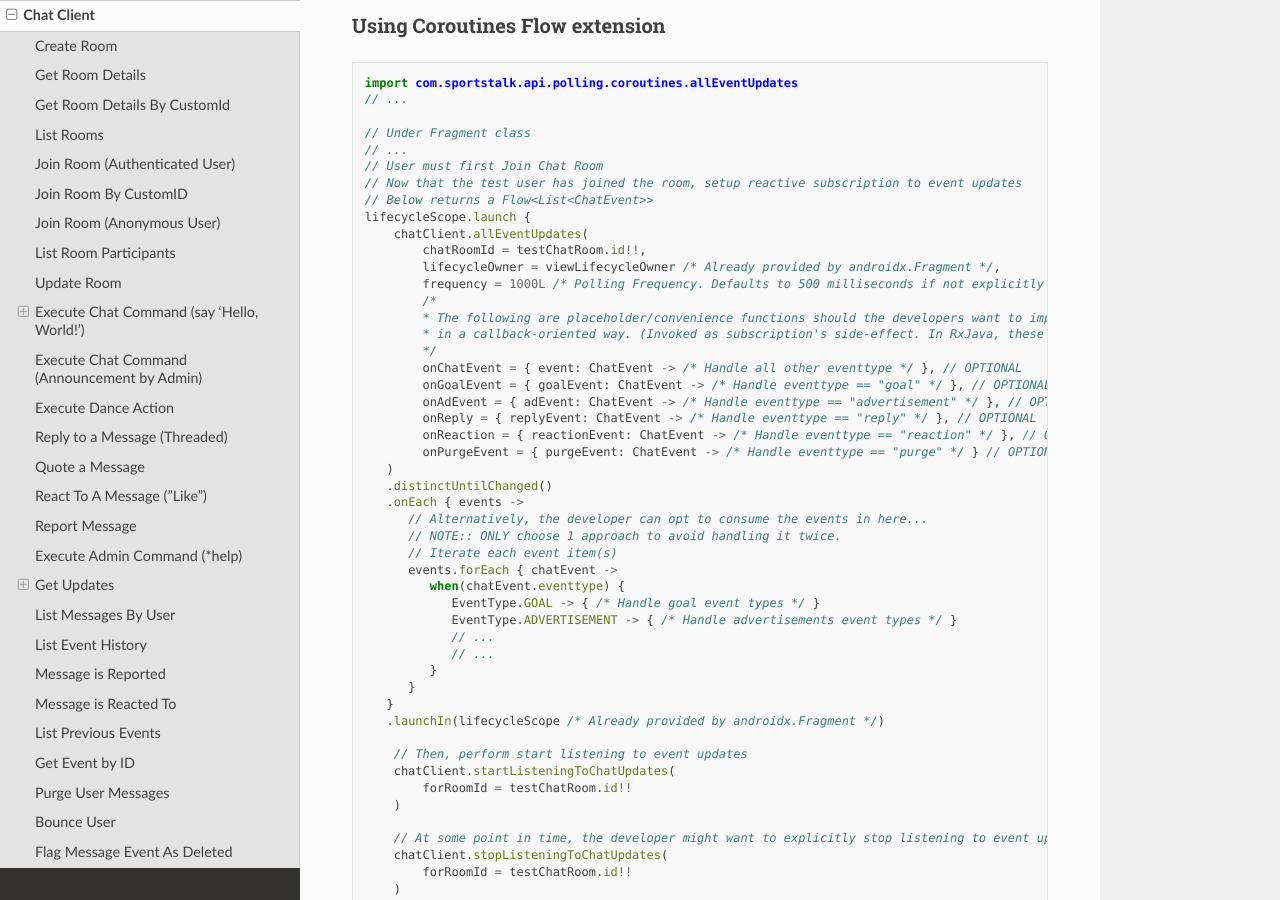
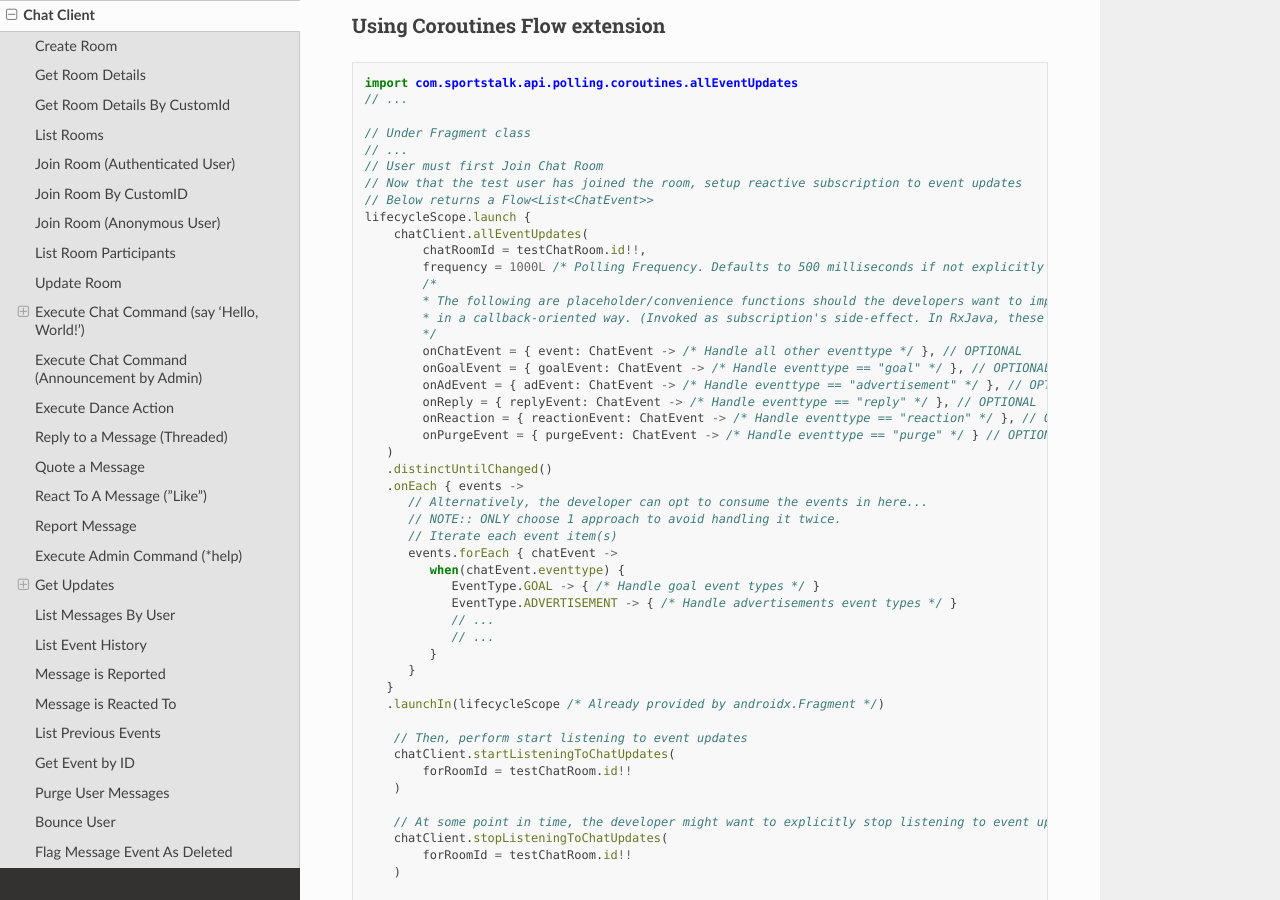
Before and after one commit to sportstalk247/sdk-android-kotlin, a Sphinx documentation site: the page built from docs/source/usage/chat_client.md, in a window 1280 px wide and 900 px high, scrolled down 15179 px. Built offline with Sphinx 7.4.7 and the Read the Docs theme 2.0.0, drawn with Linux system fonts in a browser that asks for light colours.

Commit message:
Update chat_client.md

```diff
--- a/docs/source/usage/chat_client.md
+++ b/docs/source/usage/chat_client.md
@@ -783,7 +783,6 @@ import com.sportstalk.api.polling.coroutines.allEventUpdates
 lifecycleScope.launch {
     chatClient.allEventUpdates(
         chatRoomId = testChatRoom.id!!,
-        lifecycleOwner = viewLifecycleOwner /* Already provided by androidx.Fragment */,
         frequency = 1000L /* Polling Frequency. Defaults to 500 milliseconds if not explicitly provided */,
         /*
         * The following are placeholder/convenience functions should the developers want to implement it
```
